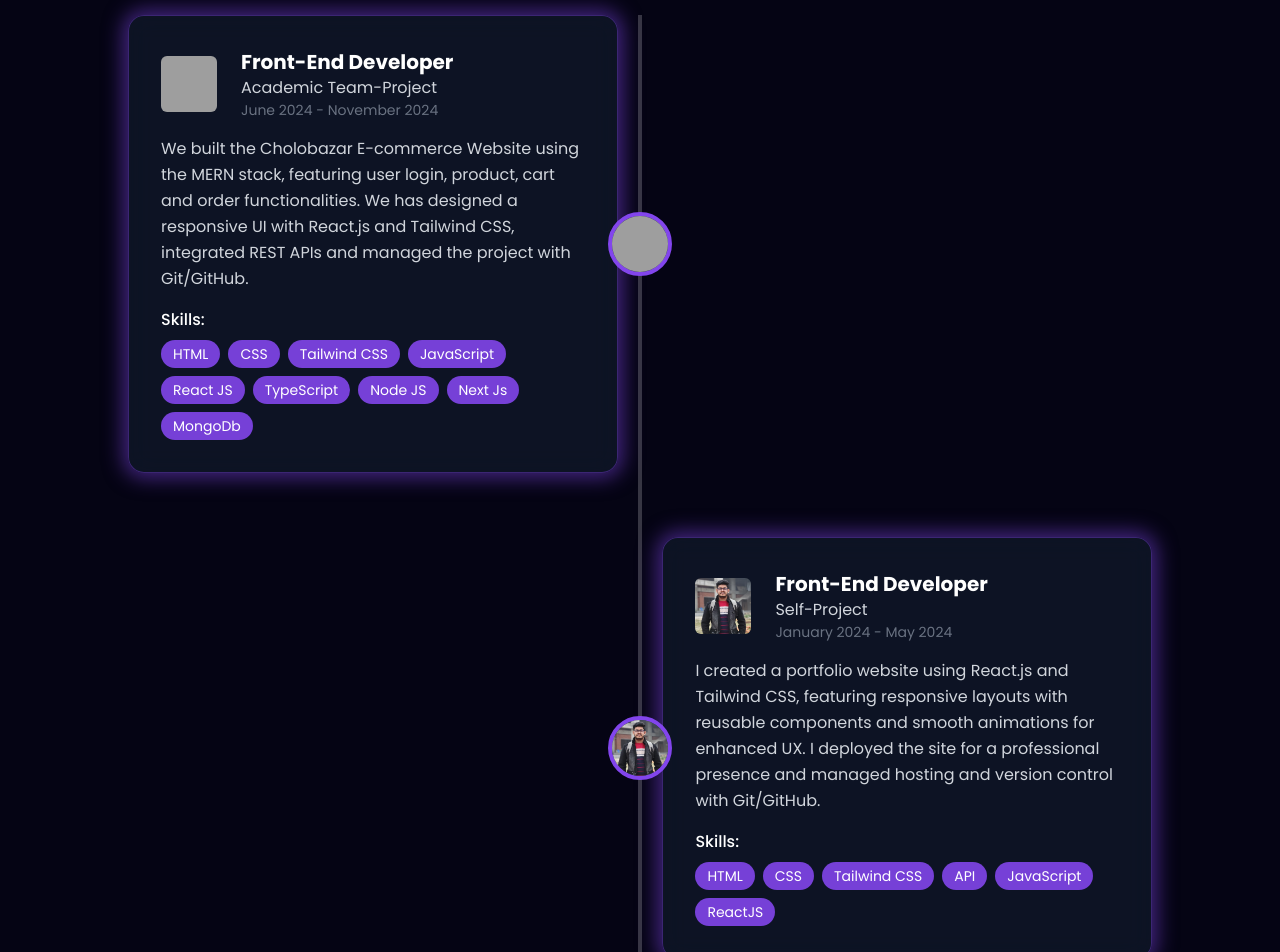
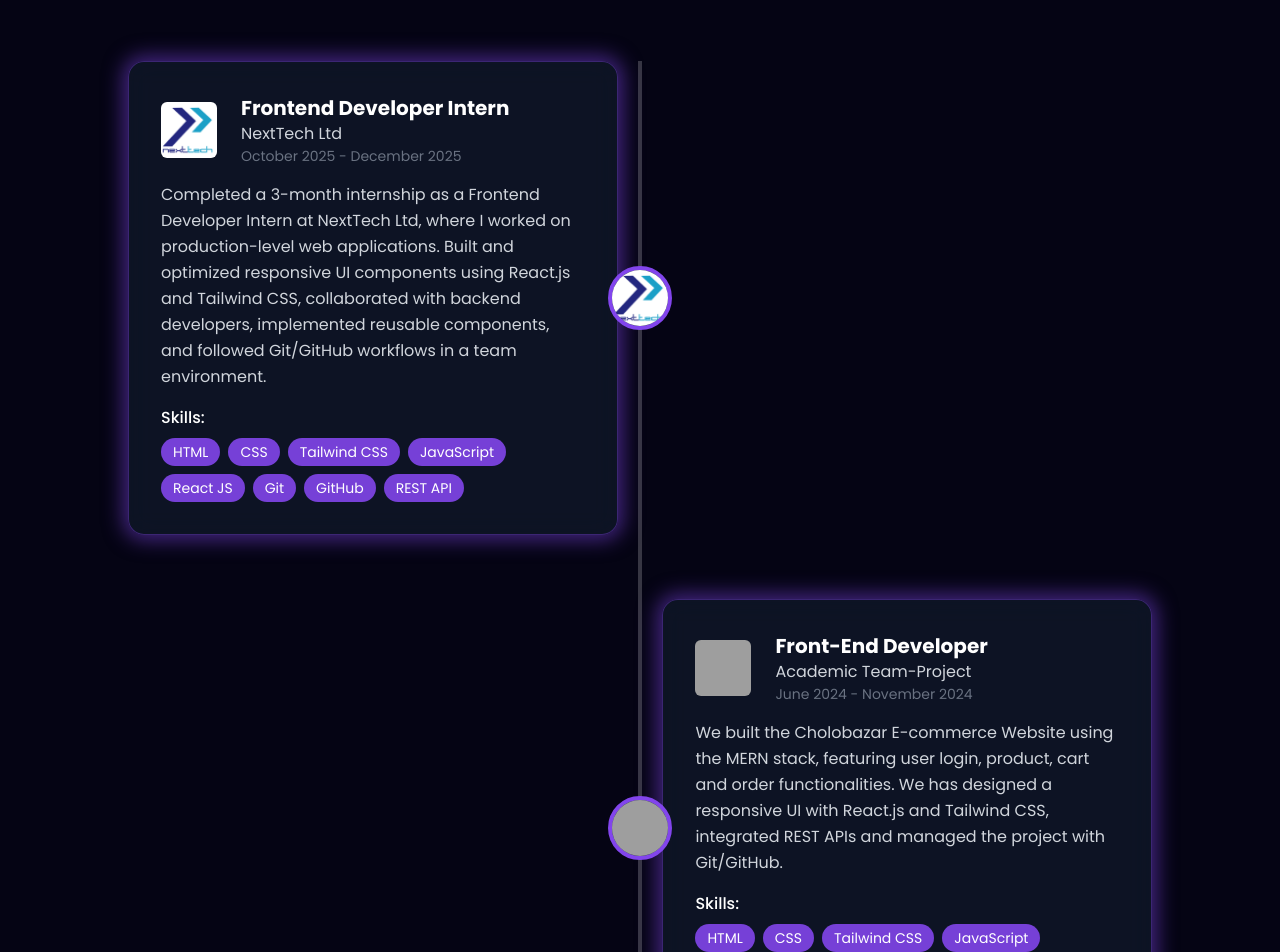
Before and after one commit to mahamudul-hasan-milon/my-portfolio, a React (Vite) app: page / in a window 1280 px wide. Shown: the part 2020-2972 px from the top of the page. Built offline with nearby package versions, Linux system fonts and the light colour scheme; grey boxes are pictures that could not be loaded.

Commit message:
update code for experience section

```diff
--- a/src/constants.js
+++ b/src/constants.js
@@ -6,11 +6,11 @@ import javascriptLogo from "./assets/tech_logo/javascript.png";
 import reactjsLogo from "./assets/tech_logo/reactjs.png";
 // import angularLogo from "./assets/tech_logo/angular.png";
 // import reduxLogo from "./assets/tech_logo/redux.png";
-// import nextjsLogo from "./assets/tech_logo/nextjs.png";
+import nextjsLogo from "./assets/tech_logo/nextjs.png";
 import tailwindcssLogo from "./assets/tech_logo/tailwindcss.png";
 // import gsapLogo from "./assets/tech_logo/gsap.png";
 import materialuiLogo from "./assets/tech_logo/materialui.png";
-// import bootstrapLogo from "./assets/tech_logo/bootstrap.png";
+import bootstrapLogo from "./assets/tech_logo/bootstrap.png";
 // import springbootLogo from "./assets/tech_logo/springboot.png";
 import nodejsLogo from "./assets/tech_logo/nodejs.png";
 import expressjsLogo from "./assets/tech_logo/express.png";
@@ -34,7 +34,7 @@ import vercelLogo from "./assets/tech_logo/vercel.png";
 import csharpLogo from "./assets/tech_logo/csharp.png";
 
 // Experience Section Logo's
-import myself from "./assets/profile2.jpg";
+import nextTech from "./assets/company_logo/nexttech.png";
 
 import cholobazar from "./assets/company_logo/cholobazar.png";
 
@@ -62,11 +62,11 @@ export const SkillsInfo = [
       { name: "React JS", logo: reactjsLogo },
       // { name: "Angular", logo: angularLogo },
       // { name: "Redux", logo: reduxLogo },
-      // { name: "Next JS", logo: nextjsLogo },
+      { name: "Next JS", logo: nextjsLogo },
       { name: "Tailwind CSS", logo: tailwindcssLogo },
       // { name: 'GSAP', logo: gsapLogo },
       { name: "Material UI", logo: materialuiLogo },
-      // { name: "Bootstrap", logo: bootstrapLogo },
+      { name: "Bootstrap", logo: bootstrapLogo },
     ],
   },
   {
@@ -110,7 +110,25 @@ export const SkillsInfo = [
 
 export const experiences = [
   {
-    id: 0,
+    id: 1,
+    img: nextTech,
+    role: "Frontend Developer Intern",
+    company: "NextTech Ltd",
+    date: "October 2025 - December 2025",
+    desc: "Completed a 3-month internship as a Frontend Developer Intern at NextTech Ltd, where I worked on production-level web applications. Built and optimized responsive UI components using React.js and Tailwind CSS, collaborated with backend developers, implemented reusable components, and followed Git/GitHub workflows in a team environment.",
+    skills: [
+      "HTML",
+      "CSS",
+      "Tailwind CSS",
+      "JavaScript",
+      "React JS",
+      "Git",
+      "GitHub",
+      "REST API",
+    ],
+  },
+  {
+    id: 1,
     img: cholobazar,
     role: "Front-End Developer",
     company: "Academic Team-Project",
@@ -127,15 +145,6 @@ export const experiences = [
       "Next Js",
       "MongoDb",
     ],
-  },
-  {
-    id: 1,
-    img: myself,
-    role: "Front-End Developer",
-    company: "Self-Project",
-    date: "January 2024 - May 2024",
-    desc: "I created a portfolio website using React.js and Tailwind CSS, featuring responsive layouts with reusable components and smooth animations for enhanced UX. I deployed the site for a professional presence and managed hosting and version control with Git/GitHub.",
-    skills: ["HTML", "CSS", "Tailwind CSS", "API", "JavaScript", "ReactJS"],
   },
 ];
 
```
Also changed, not shown: src/assets/company_logo/nexttech.png (added).
